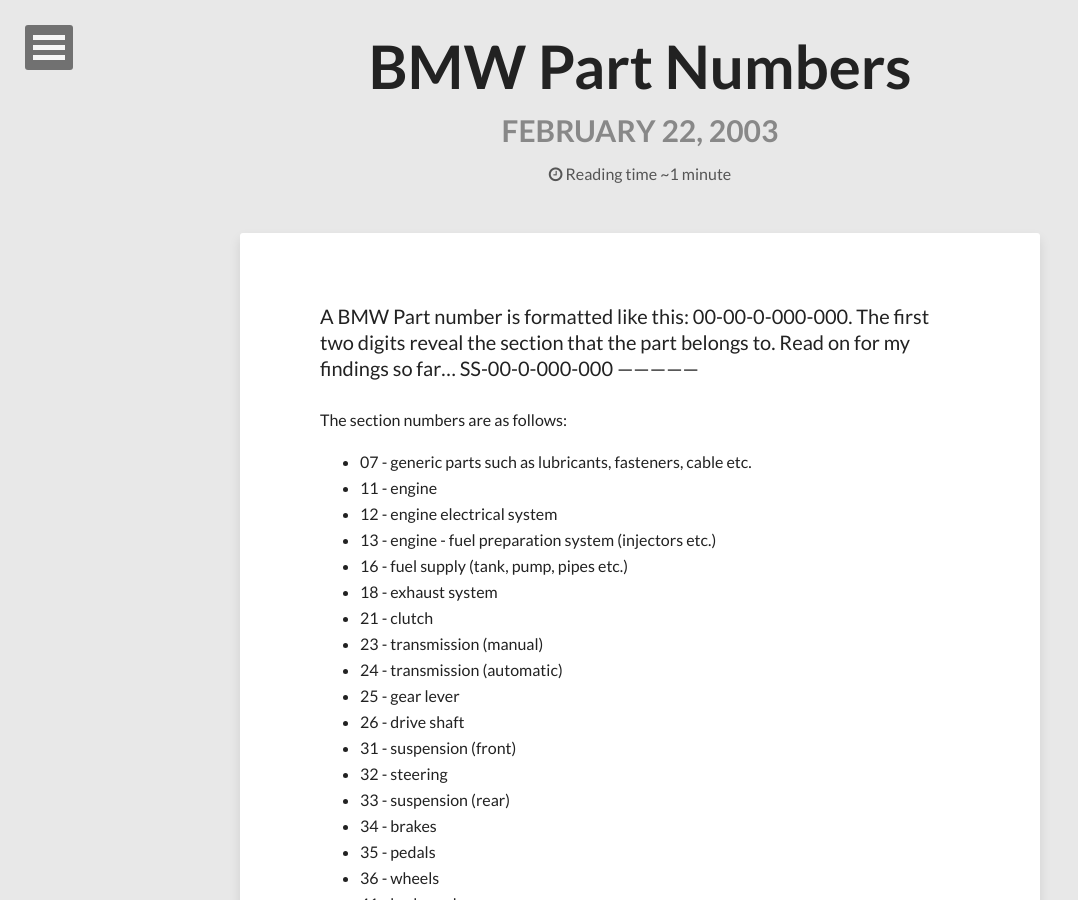
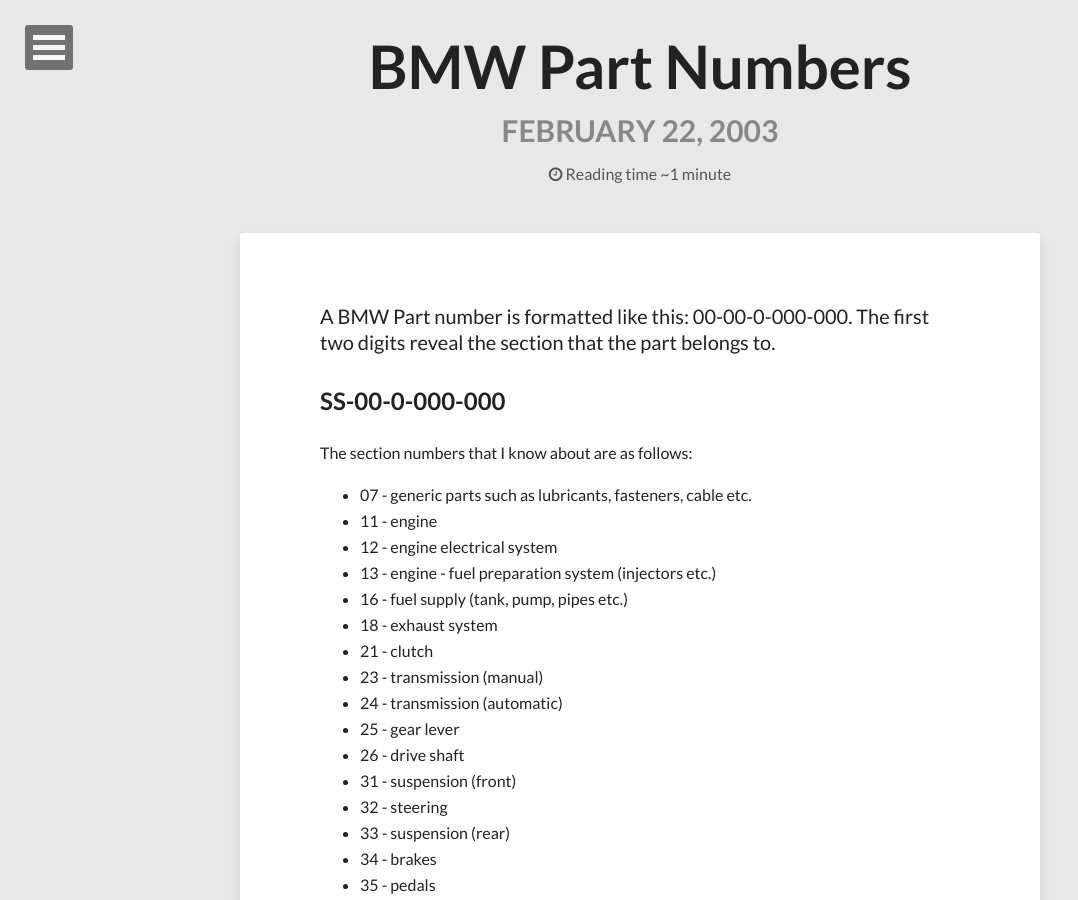
Before and after one commit to evansj/evansj.github.io, a Jekyll site: the page built from _posts/2003-02-22-bmw-part-numbers.markdown, in a window 1280 px wide and 900 px high. Shown: the whole window, without its empty margins (0-1078 px from the left). Built offline with Jekyll 4.4.1, drawn with Linux system fonts in a browser that asks for light colours; nearby versions of some CDN libraries.

Commit message:
Fix some "read more" duplications

```diff
--- a/_posts/2003-02-22-bmw-part-numbers.markdown
+++ b/_posts/2003-02-22-bmw-part-numbers.markdown
@@ -7,12 +7,15 @@
 - From my old site
 typo_id: 67
 ---
-A BMW Part number is formatted like this: 00-00-0-000-000.  The first two digits reveal the  section that the part belongs to.  Read on for my findings so far...
+A BMW Part number is formatted like this: 00-00-0-000-000.  The first two
+digits reveal the section that the part belongs to.
+
 <!-- read more -->
+
 SS-00-0-000-000
 ---------------
 
-The section numbers are as follows:
+The section numbers that I know about are as follows:
 
 * 07 - generic parts such as lubricants, fasteners, cable etc.
 * 11 - engine
```
Also changed, not shown: _posts/2009-11-22-ls400-centre-console-illumination-repair-part-2.markdown (+8 -6 lines), _posts/2009-11-23-ls400-ride-height-sensor-repair.markdown (+38 -12 lines).
